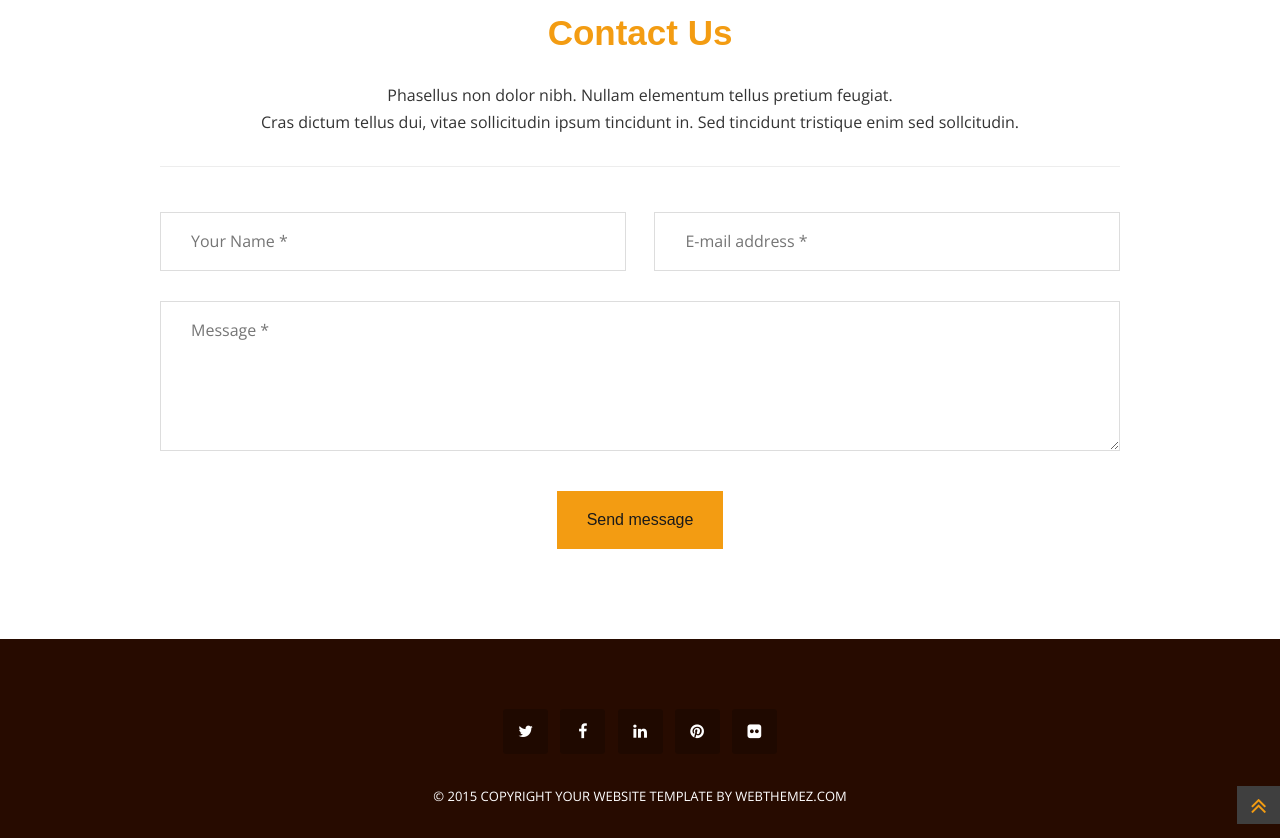
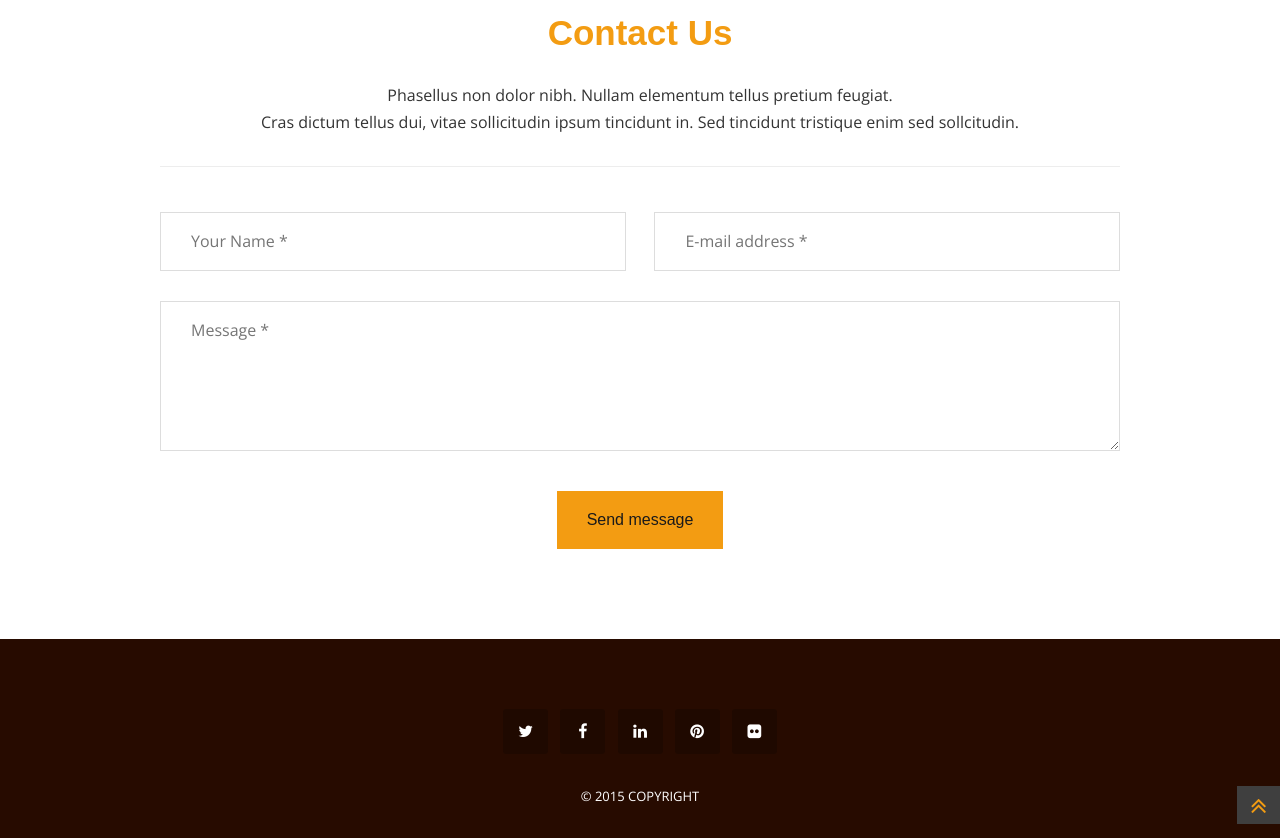
Before and after one commit to 7nawey/eat-restaurant, a plain HTML site: page index.html in a window 1280 px wide. Shown: the part 3929-4767 px from the top of the page. Drawn offline with nearby package versions, Linux system fonts and the light colour scheme; a web font is replaced by a local one.

Commit message:
Update index.html

```diff
--- a/index.html
+++ b/index.html
@@ -444,7 +444,7 @@ Lorem ipsum dolor sit amet, consectetur adipiscing elit. Nullam ornare sem sit a
 			<li><a href="#"><i class="fa fa-flickr"></i></a></li>
 		</ul>
 		<p>
-			&copy; 2015 Copyright Your Website Template by <a href="http://webthemez.com">Webthemez.com</a>
+			&copy; 2015 Copyright
 		</p>
 	</div>
 	</section>
```
